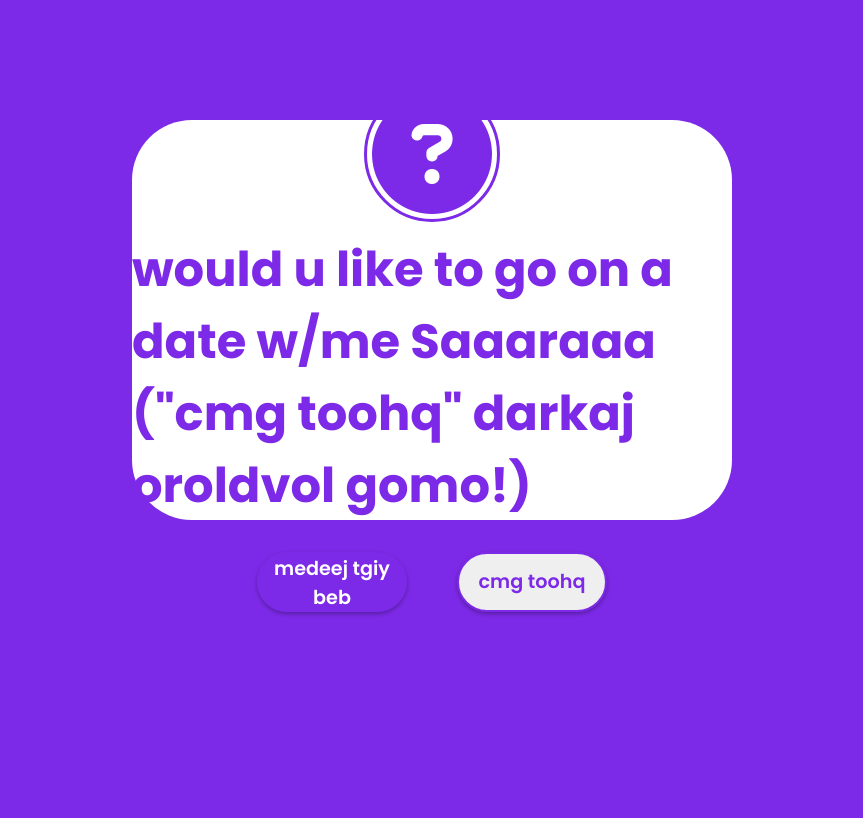
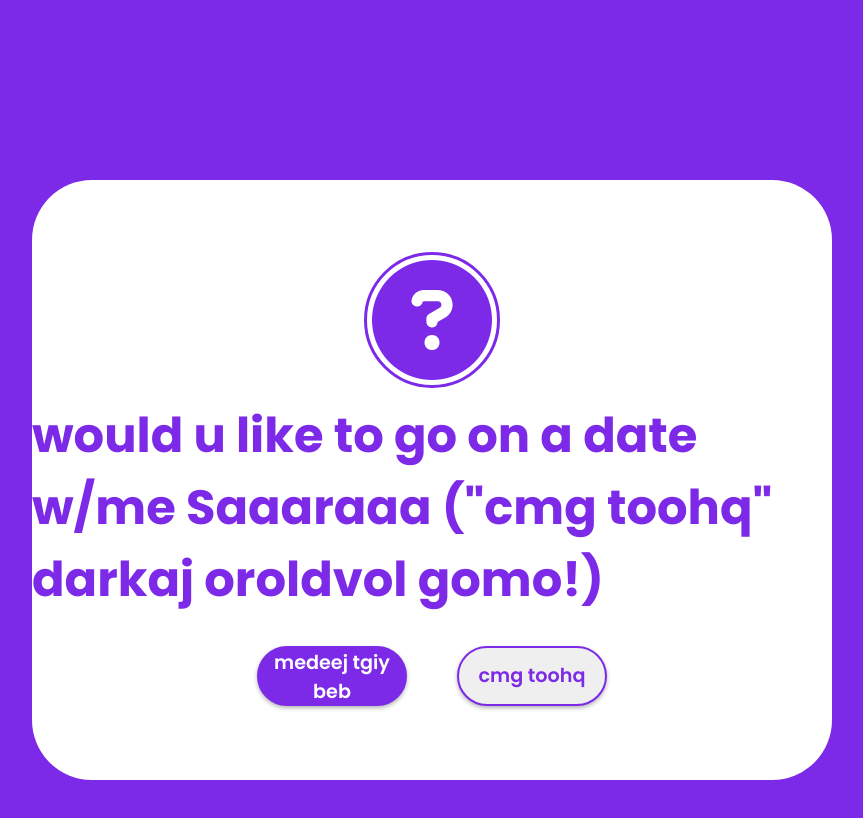
Before and after one commit to zucceq/saaraaa, a plain HTML site: page index.html in a window 1280 px wide. Shown: the whole page, without its empty margins (208-1071 px from the left). Drawn offline with Linux system fonts and the light colour scheme.

Commit message:
style.css

```diff
--- a/style.css
+++ b/style.css
@@ -16,14 +16,14 @@ body {
     display: flex;
     justify-content: center;
     align-items: center;
-    min-height: 80vh;
+    min-height: 120vh;
     background: #7d2ae8;
 }
 
 .wrapper {
     position: relative;
-    width: 600px;
-    height: 400px;
+    width: 800px;
+    height: 600px;
     background: #fff;
     border-radius: 60px;
     display: flex;
```
